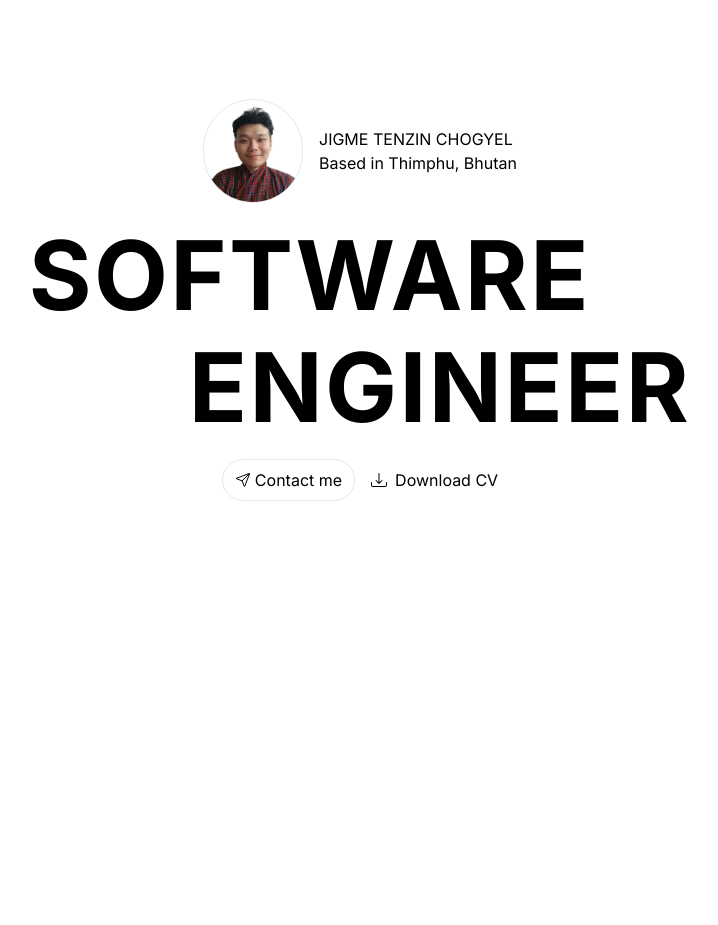
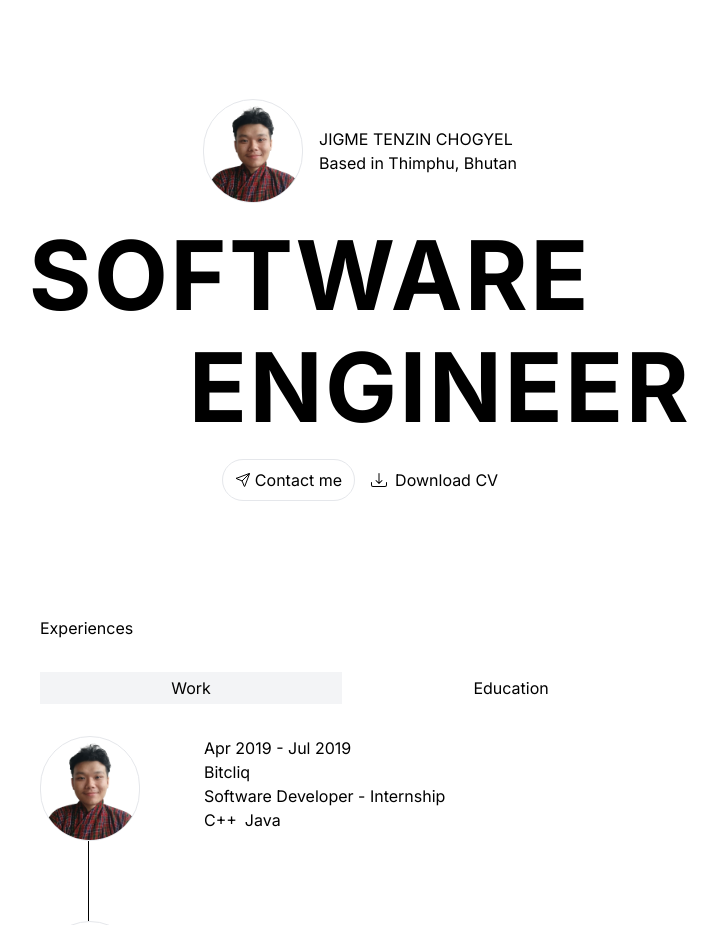
Before and after one commit to JigmeTenzinChogyel/portfolio, a Next.js app: page / in a window 1280 px wide. Shown: the top 925 px of the page, without its empty margins (280-998 px from the left). Before the commit the page ends 800 px from the top, so only its background shows below. Built offline with nearby package versions, Linux system fonts and the light colour scheme.

Commit message:
feat: experiences

```diff
--- a/src/app/layout.tsx
+++ b/src/app/layout.tsx
@@ -16,7 +16,9 @@ export default function RootLayout({
 }>) {
   return (
     <html lang="en">
-      <body className={inter.className}>{children}</body>
+      <body className={`${inter.className} flex justify-center items-center`}>
+        <main className="w-1/2 h-screen">{children}</main>
+      </body>
     </html>
   );
 }
--- a/src/app/page.tsx
+++ b/src/app/page.tsx
@@ -1,11 +1,11 @@
+import { Experience } from "@/components/experience";
 import { Landing } from "@/components/landing";
 
 export default function Page() {
   return (
     <>
-      <main className="w-full h-screen">
-        <Landing />
-      </main>
+      <Landing />
+      <Experience />
     </>
   );
 }
--- a/src/components/experience.tsx
+++ b/src/components/experience.tsx
@@ -0,0 +1,92 @@
+"use client";
+
+import { Experiences } from "@/data/experience";
+import { TimeLineType } from "@/type/types";
+import Image from "next/image";
+import { useState } from "react";
+
+type Props = {
+  line?: boolean;
+} & TimeLineType;
+
+const TimeLine = (props: Props) => {
+  const { date, company, job, work, line } = props;
+  return (
+    <div className="flex gap-[10%]">
+      <div className="flex flex-col justify-center items-center">
+        <Image
+          src="/profile-pic.png"
+          alt="profile"
+          width={100}
+          height={100}
+          className="rounded-full border"
+        />
+        {line && (
+          <div className="ml-[5.5%] p-1 w-1 h-20 border-l border-black" />
+        )}
+      </div>
+      <div>
+        <p>{date}</p>
+        <h5>{company}</h5>
+        <p>{job}</p>
+        <p className="flex items-center gap-2">
+          {work && work.map((d, index) => <span key={index}>{d}</span>)}
+        </p>
+      </div>
+    </div>
+  );
+};
+
+export const Experience = () => {
+  const [toggle, setToggle] = useState<boolean>(true);
+  const workExp = Experiences.filter((exp) => exp.type === "work");
+  const eduExp = Experiences.filter((exp) => exp.type === "education");
+  return (
+    <section className="space-y-8 py-4">
+      <h4>Experiences</h4>
+      <div className="space-y-8">
+        <div className="flex justify-between items-center">
+          <button
+            onClick={() => setToggle(true)}
+            className={`flex-grow p-1 ${toggle === true && "bg-gray-100"}`}
+          >
+            Work
+          </button>
+          <button
+            onClick={() => setToggle(false)}
+            className={`flex-grow p-1 ${toggle === false && "bg-gray-100"}`}
+          >
+            Education
+          </button>
+        </div>
+        {toggle ? (
+          <div>
+            {workExp.map((exp, index) => (
+              <TimeLine
+                key={index}
+                date={exp.date}
+                company={exp.company}
+                job={exp.job}
+                work={exp.work}
+                line={index + 1 < workExp.length}
+              />
+            ))}
+          </div>
+        ) : (
+          <div>
+            {eduExp.map((exp, index) => (
+              <TimeLine
+                key={index}
+                date={exp.date}
+                company={exp.company}
+                job={exp.job}
+                work={exp.work}
+                line={index + 1 < eduExp.length}
+              />
+            ))}
+          </div>
+        )}
+      </div>
+    </section>
+  );
+};
--- /dev/null
+++ b/src/data/experience.ts
@@ -0,0 +1,39 @@
+import { TimeLineType } from "@/type/types";
+
+export const Experiences: TimeLineType[] = [
+  {
+    date: "Apr 2019 - Jul 2019",
+    company: "Bitcliq",
+    job: "Software Developer - Internship",
+    work: ["C++", "Java"],
+    type: "work",
+  },
+  {
+    date: "Apr 2019 - Jul 2019",
+    company: "Bitcliq",
+    job: "Software Developer - Internship",
+    work: ["C++", "Java"],
+    type: "work",
+  },
+  {
+    date: "Apr 2019 - Jul 2019",
+    company: "Bitcliq",
+    job: "Software Developer - Internship",
+    work: ["C++", "Java"],
+    type: "work",
+  },
+  {
+    date: "Apr 2019 - Jul 2019",
+    company: "cst",
+    job: "Software Developer - Internship",
+    work: ["C++", "Java"],
+    type: "education",
+  },
+  {
+    date: "Apr 2019 - Jul 2019",
+    company: "cst",
+    job: "Software Developer - Internship",
+    work: ["C++", "Java"],
+    type: "education",
+  },
+];
--- /dev/null
+++ b/src/type/types.ts
@@ -0,0 +1,7 @@
+export type TimeLineType = {
+  date: string;
+  company: string;
+  job: string;
+  work?: string[];
+  type?: "work" | "education";
+};
```
